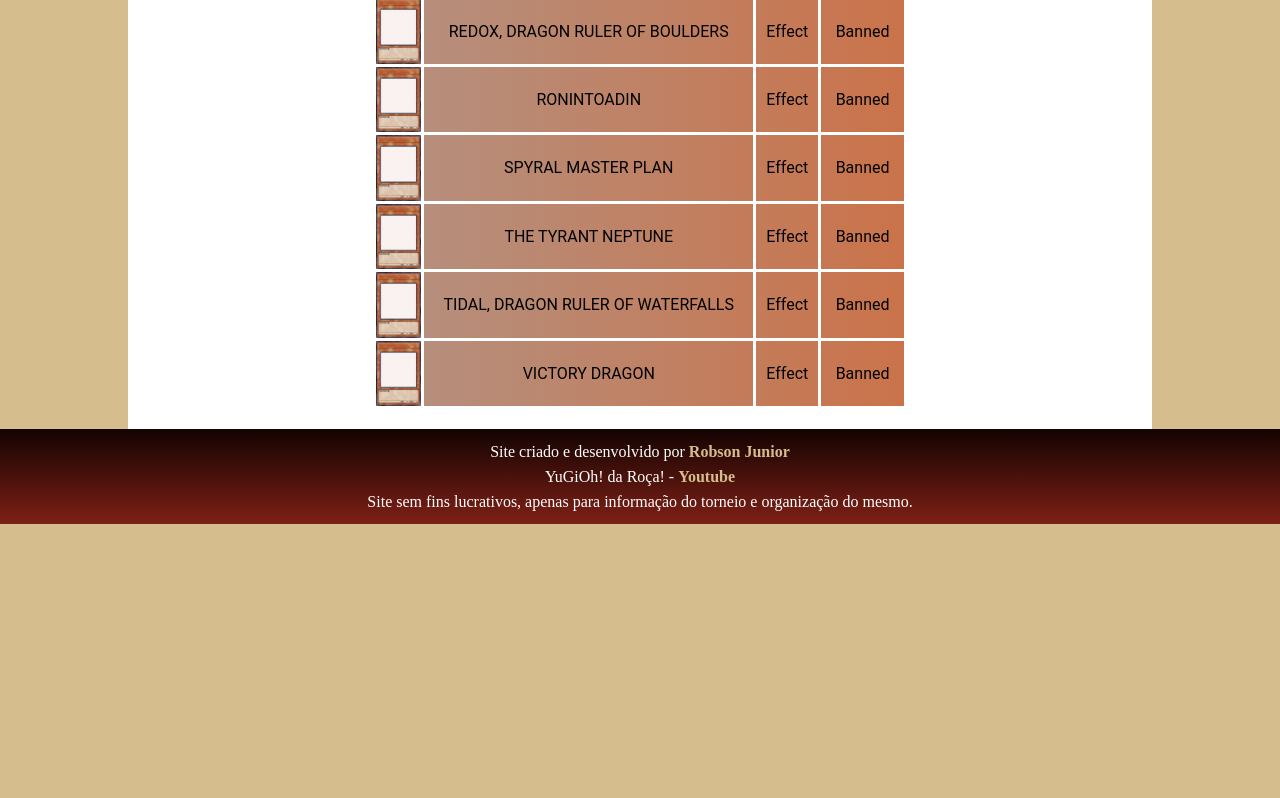
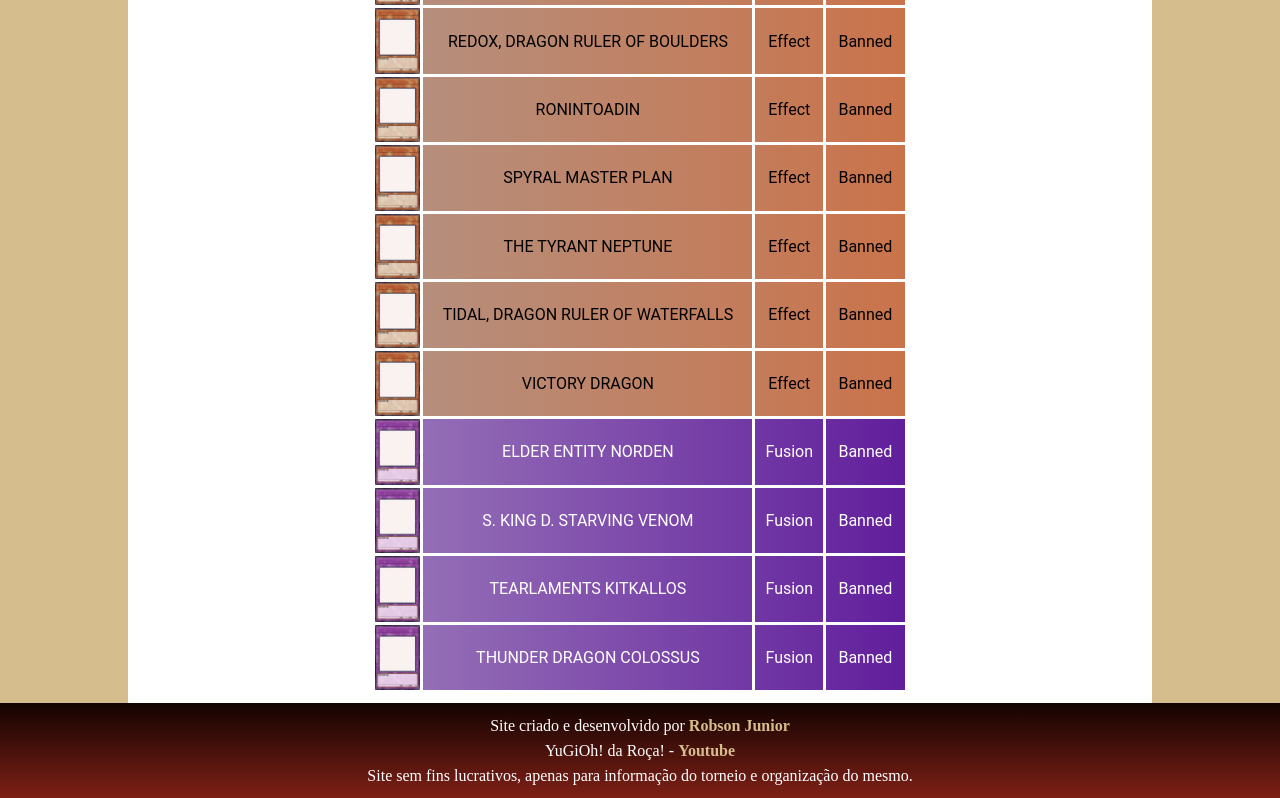
Before and after one commit to Robson-Lima-Jr/Yugioh-Serra-Negra, a plain HTML site: page pages/banlist.html in a window 1280 px wide. Shown: the part 1848-2646 px from the top of the page. Before the commit the page ends 2372 px from the top, so only its background shows below. Drawn offline with nearby package versions, Linux system fonts and the light colour scheme.

Commit message:
update atualizado

```diff
--- a/pages/banlist.html
+++ b/pages/banlist.html
@@ -234,6 +234,28 @@
                                 <td class="type">Effect</td>
                                 <td class="restrict">Banned</td>
                             </tr>
+                            <tr class="fusion-back">
+                                <td><img src="../images/icons-table/fusion-icon.jpeg" alt="fusion" class="card-icon"></td>
+                                <td class="name">ELDER ENTITY NORDEN</td>
+                                <td class="type">Fusion</td>
+                                <td class="restrict">Banned</td>
+                            </tr>
+                            <tr class="fusion-back">
+                                <td><img src="../images/icons-table/fusion-icon.jpeg" alt="fusion" class="card-icon"></td>
+                                <td class="name">S. KING D. STARVING VENOM</td>
+                                <td class="type">Fusion</td>
+                                <td class="restrict">Banned</td>
+                            </tr>                            <tr class="fusion-back">
+                                <td><img src="../images/icons-table/fusion-icon.jpeg" alt="fusion" class="card-icon"></td>
+                                <td class="name">TEARLAMENTS KITKALLOS</td>
+                                <td class="type">Fusion</td>
+                                <td class="restrict">Banned</td>
+                            </tr>                            <tr class="fusion-back">
+                                <td><img src="../images/icons-table/fusion-icon.jpeg" alt="fusion" class="card-icon"></td>
+                                <td class="name">THUNDER DRAGON COLOSSUS</td>
+                                <td class="type">Fusion</td>
+                                <td class="restrict">Banned</td>
+                            </tr>
                         </tbody>
                     </table>
                 </div>
--- a/style/tabelas.css
+++ b/style/tabelas.css
@@ -21,6 +21,10 @@
     --corTexto: rgb(46, 44, 44);
 }
 
+.conteudo-principal {
+    padding: 10px;
+}
+
 table {
     border-collapse: collapse;
 }
@@ -28,7 +32,7 @@ table {
 .banlist-table thead tr th {
     background-color: rgb(122, 117, 117);
     color: white;
-    padding: 5px 7px;
+    padding: 5px 5px;
 }
 
 .banlist-table th, table td {
@@ -51,6 +55,10 @@ table {
     color: rgb(0, 0, 0);
 }
 
+.fusion-back .name, .fusion-back .type, .fusion-back .restrict {
+    color: rgb(255, 255, 255);
+}
+
 .normal-back {
     background-image: linear-gradient(to right, #d6bd8d, #d4a040 );
 }
@@ -58,3 +66,7 @@ table {
 .effect-back {
     background-image: linear-gradient(to right, #b49181, #ca734a );
 }
+
+.fusion-back {
+    background-image: linear-gradient(to right, #9976b9, #611e9c );
+}
```
Also changed, not shown: icons.html (added, +13 -0 lines).
